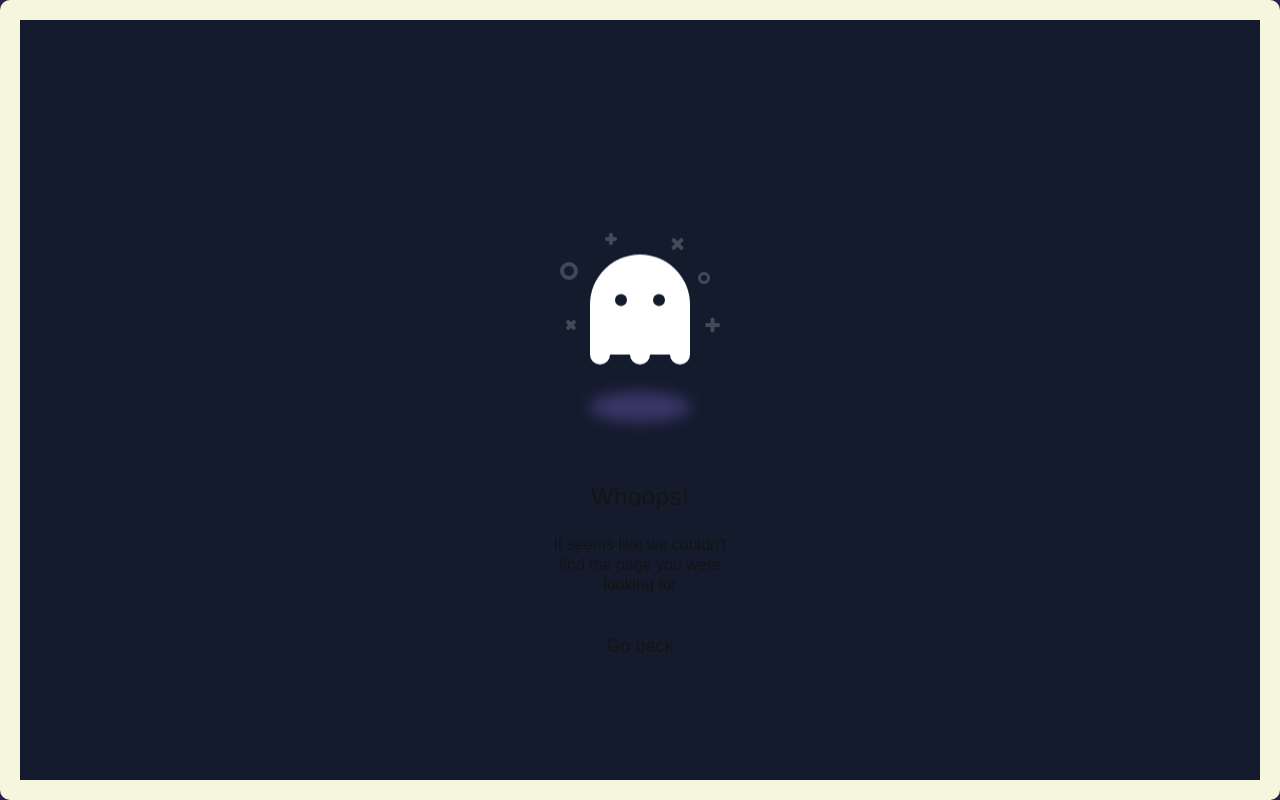
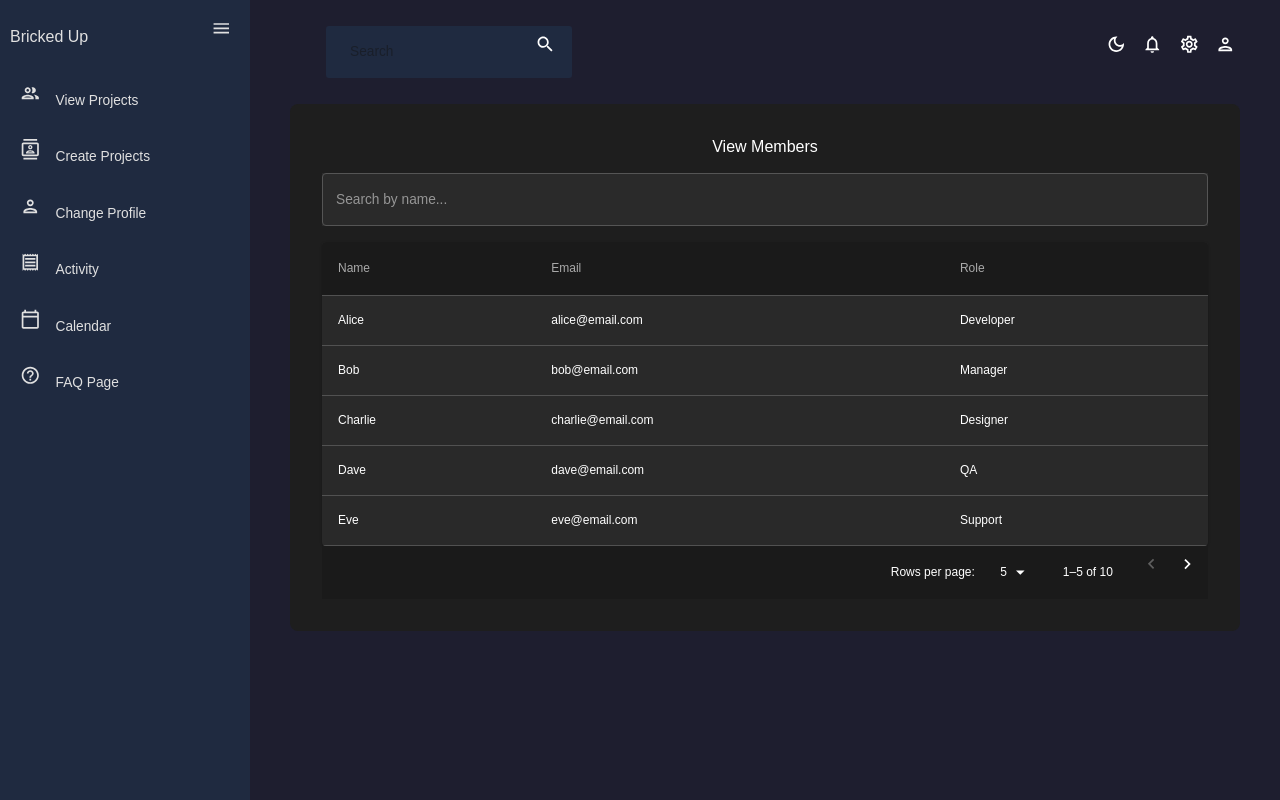
Before and after one commit to bricked-up/Frontend, a React (Create React App) app: page /ViewMembers in a window 1280 px wide. Built offline with nearby package versions, Linux system fonts and the light colour scheme.

Commit message:
Fixed issues according to the comments

```diff
--- a/src/pages/viewMembers.tsx
+++ b/src/Components/ViewMembers.tsx
@@ -1,5 +1,6 @@
 // src/components/ViewMembers.tsx
 import React, { useState, useMemo } from "react";
+import { User } from "../utils/types";
 import {
   Box,
   Typography,
@@ -14,44 +15,56 @@ import {
   TextField,
 } from "@mui/material";
 
-// Define the user type
-interface User {
-  id: number;
-  name: string;
-  email: string;
-  role: string;
-}
-
-const sampleMembers: User[] = [
-  { id: 1, name: "Alice", email: "alice@email.com", role: "Developer" },
-  { id: 2, name: "Bob", email: "bob@email.com", role: "Manager" },
-  { id: 3, name: "Charlie", email: "charlie@email.com", role: "Designer" },
-  { id: 4, name: "Dave", email: "dave@email.com", role: "QA" },
-  { id: 5, name: "Eve", email: "eve@email.com", role: "Support" },
-  { id: 6, name: "Frank", email: "frank@email.com", role: "DevOps" },
-  { id: 7, name: "Grace", email: "grace@email.com", role: "HR" },
-  { id: 8, name: "Hannah", email: "hannah@email.com", role: "Product Owner" },
-  { id: 9, name: "Ivan", email: "ivan@email.com", role: "Intern" },
-  { id: 10, name: "Judy", email: "judy@email.com", role: "Developer" },
+/**
+ * Sample user data for demonstration.
+ * `role` is mocked since the original User type doesn't include it.
+ */
+const sampleMembers: (User & { role?: string })[] = [
+  { email: "alice@email.com", displayName: "Alice", password: "", verified: true, role: "Developer" },
+  { email: "bob@email.com", displayName: "Bob", password: "", verified: true, role: "Manager" },
+  { email: "charlie@email.com", displayName: "Charlie", password: "", verified: true, role: "Designer" },
+  { email: "dave@email.com", displayName: "Dave", password: "", verified: true, role: "QA" },
+  { email: "eve@email.com", displayName: "Eve", password: "", verified: true, role: "Support" },
+  { email: "frank@email.com", displayName: "Frank", password: "", verified: true, role: "DevOps" },
+  { email: "grace@email.com", displayName: "Grace", password: "", verified: true, role: "HR" },
+  { email: "hannah@email.com", displayName: "Hannah", password: "", verified: true, role: "Product Owner" },
+  { email: "ivan@email.com", displayName: "Ivan", password: "", verified: true, role: "Intern" },
+  { email: "judy@email.com", displayName: "Judy", password: "", verified: true, role: "Developer" },
 ];
 
+/**
+ * Component to view a list of members with search and pagination features.
+ * Uses sample static data.
+ */
 const ViewMembers: React.FC = () => {
   const [page, setPage] = useState(0);
   const [rowsPerPage, setRowsPerPage] = useState(5);
   const [searchQuery, setSearchQuery] = useState("");
 
+  /**
+   * Returns filtered and alphabetically sorted list based on displayName.
+   */
   const sortedAndFiltered = useMemo(() => {
     return sampleMembers
       .filter((user) =>
-        user.name.toLowerCase().includes(searchQuery.toLowerCase())
+        user.displayName.toLowerCase().includes(searchQuery.toLowerCase())
       )
-      .sort((a, b) => a.name.localeCompare(b.name));
+      .sort((a, b) => a.displayName.localeCompare(b.displayName));
   }, [searchQuery]);
 
+  /**
+   * Handles pagination page change.
+   * @param _ Event (ignored)
+   * @param newPage New page number
+   */
   const handleChangePage = (_: unknown, newPage: number) => {
     setPage(newPage);
   };
 
+  /**
+   * Handles change in number of rows per page.
+   * @param event Input change event
+   */
   const handleChangeRowsPerPage = (
     event: React.ChangeEvent<HTMLInputElement>
   ) => {
@@ -89,11 +102,11 @@ const ViewMembers: React.FC = () => {
           <TableBody>
             {sortedAndFiltered
               .slice(page * rowsPerPage, page * rowsPerPage + rowsPerPage)
-              .map((member) => (
-                <TableRow key={member.id} hover>
-                  <TableCell sx={{ color: "#fff" }}>{member.name}</TableCell>
+              .map((member, index) => (
+                <TableRow key={index} hover>
+                  <TableCell sx={{ color: "#fff" }}>{member.displayName}</TableCell>
                   <TableCell sx={{ color: "#fff" }}>{member.email}</TableCell>
-                  <TableCell sx={{ color: "#fff" }}>{member.role}</TableCell>
+                  <TableCell sx={{ color: "#fff" }}>{member.role ?? "—"}</TableCell>
                 </TableRow>
               ))}
             {sortedAndFiltered.length === 0 && (
--- a/src/pages/App.tsx
+++ b/src/pages/App.tsx
@@ -10,6 +10,7 @@ import LandingPage from "./LandingPage";
 import Dashboard from "./DashBoard";
 import Layout from "../Components/Layout";
 import AboutUser from "./AboutUser";
+import ViewMembers from "../Components/ViewMembers";
 import ViewMembers from "../Components/ViewMembers";
 import { useUser } from "../hooks/UserContext";
 import Error500Page from "./Error500Page";
@@ -79,7 +80,7 @@ function App() {
                   }
                 />
 
-                <Route path="/view_team" element={<ViewMembers />} />
+                <Route path="/ViewMembers" element={<ViewMembers />} />
                 <Route path="/about_user" element={<AboutUser />} />
               </Route>
 
```
